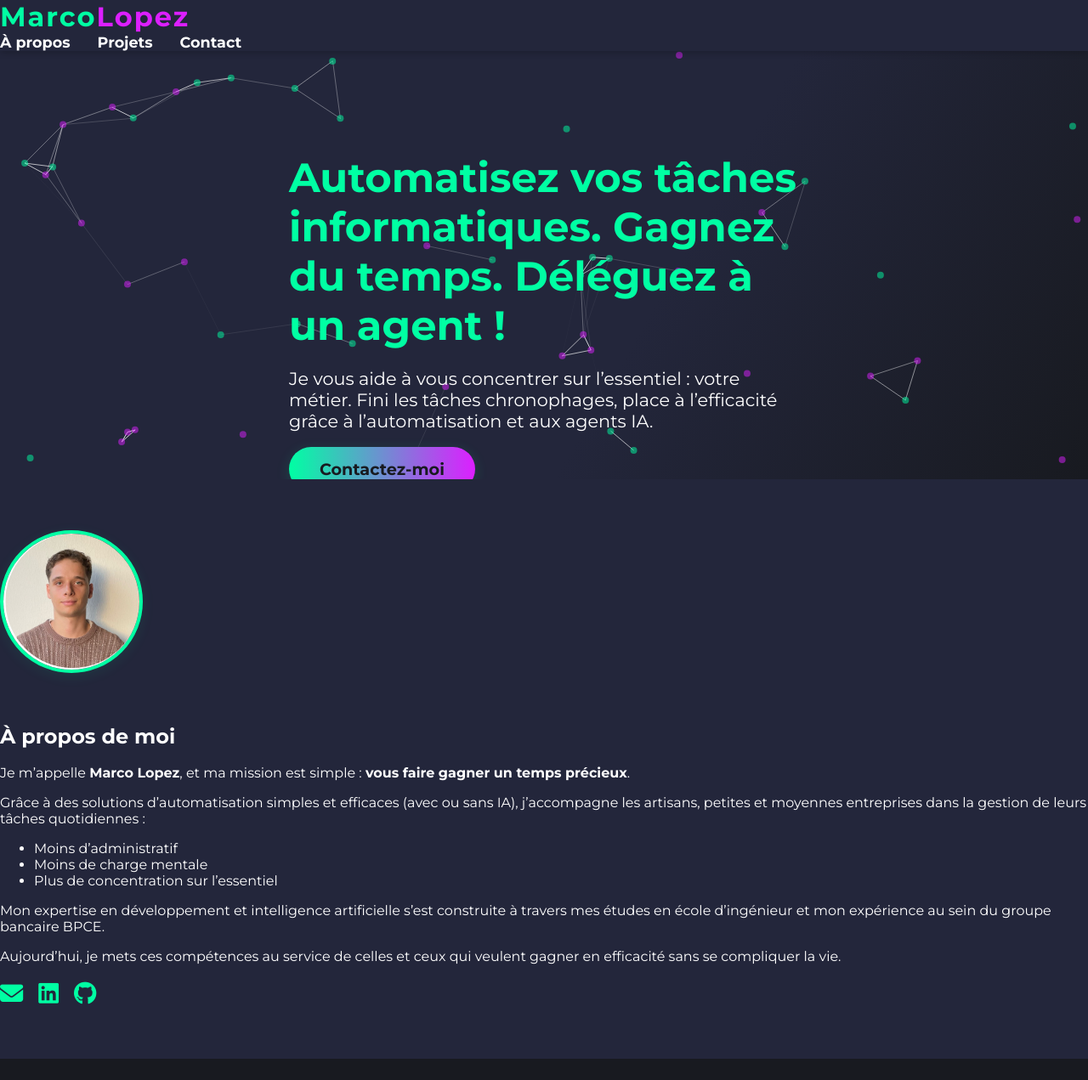
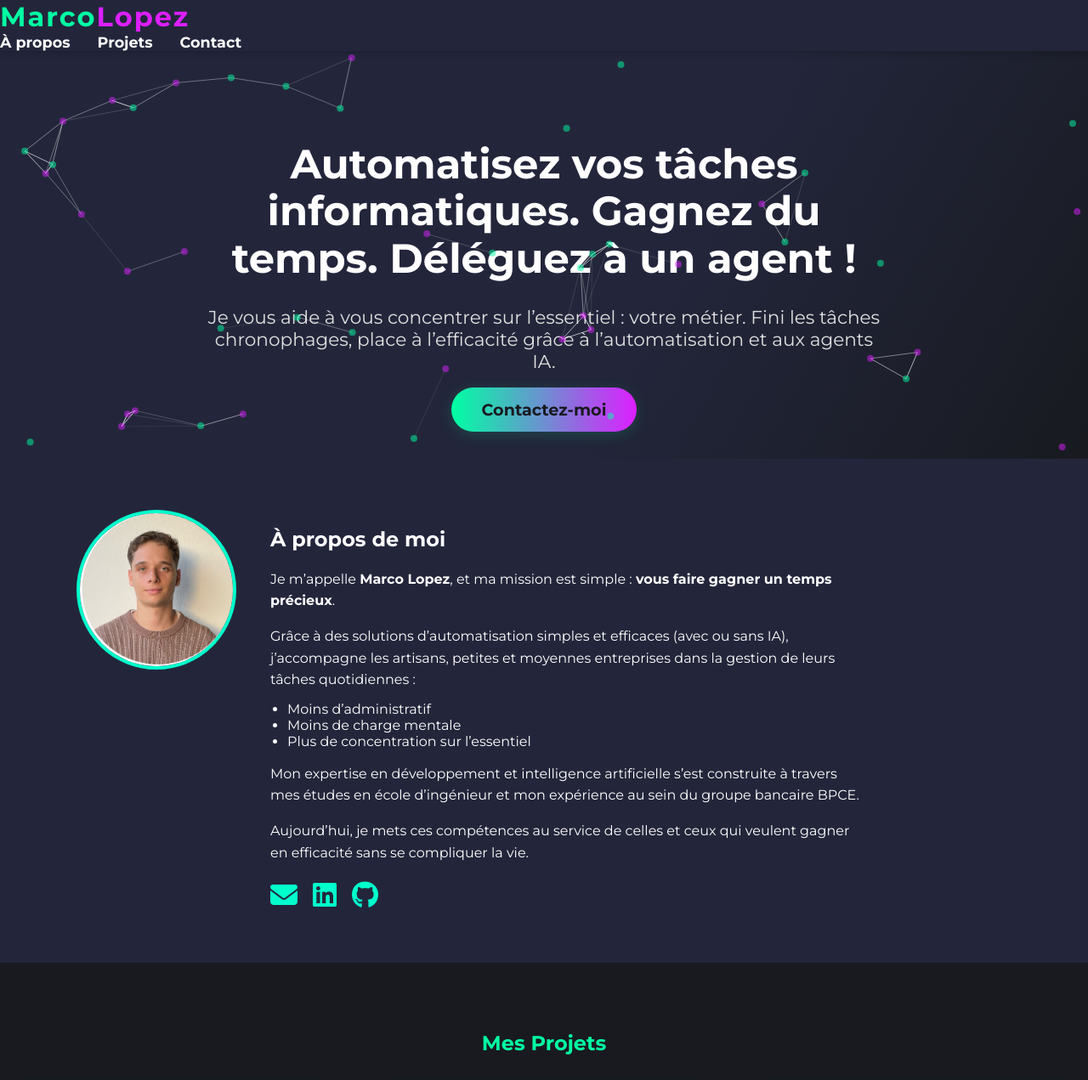
Before and after one commit to marcolopez4031pro-cloud/portfolio, a plain HTML site: page index.html in a window 1280 px wide. Shown: the top 1271 px of the page at 85% size. Drawn offline with nearby package versions, Linux system fonts and the light colour scheme.

Commit message:
Modif vrai profil

```diff
--- a/style.css
+++ b/style.css
@@ -53,21 +53,24 @@ nav a:hover {
   overflow: hidden;
 }
 .hero-content {
-  position: relative;
-  z-index: 2;
-  text-align: left;
-  max-width: 600px;
-  margin-top: 80px;
+  max-width: 800px;      /* Limite la largeur du contenu */
+  margin: 0 auto;        /* Centre horizontalement */
+  text-align: center;    /* Centre le texte */
+  padding: 60px 20px 40px 20px; /* Ajoute de l'espace autour */
 }
-.hero h1 {
-  font-size: 3rem;
-  color: #00FFA3;
-  margin-bottom: 16px;
+
+.hero-content h1 {
+  font-size: 3rem;       /* Ajuste la taille du titre */
+  line-height: 1.15;     /* Améliore l'espacement vertical */
+  font-weight: 700;
+  margin-bottom: 28px;
+  word-break: break-word; /* Évite le débordement */
 }
-.hero p {
-  font-size: 1.3rem;
-  color: #fff;
+
+.hero-content p {
+  font-size: 1.35rem;
   margin-bottom: 32px;
+  color: #e0e0e0;
 }
 .cta-btn {
   background: linear-gradient(90deg, #00FFA3 0%, #DC1FFF 100%);
@@ -97,31 +100,49 @@ nav a:hover {
 }
 .about-content {
   display: flex;
-  align-items: center;
+  align-items: flex-start;
   gap: 40px;
-  flex-wrap: wrap;
+  max-width: 1100px;
+  margin: 0 auto;
 }
+
+.about-text {
+  max-width: 700px;
+}
+
+.about-text ul {
+  margin: 10px 0 10px 20px;
+  padding: 0;
+  list-style: disc;
+}
+
+.about-text p {
+  margin-bottom: 12px;
+  line-height: 1.6;
+}
+
 .profile-pic {
-  width: 160px;
-  height: 160px;
   border-radius: 50%;
+  border: 4px solid #00ffcc;
+  width: 180px;
+  height: 180px;
   object-fit: cover;
-  border: 4px solid #00FFA3;
-  box-shadow: 0 4px 16px rgba(0,255,163,0.08);
 }
+
 .social-links {
   margin-top: 18px;
   display: flex;
   gap: 18px;
 }
+
 .social-links a {
-  color: #00FFA3;
-  font-size: 1.7rem;
-  transition: color 0.2s, transform 0.2s;
+  color: #00ffcc;
+  font-size: 2rem;
+  transition: color 0.2s;
 }
+
 .social-links a:hover {
-  color: #DC1FFF;
-  transform: scale(1.2) rotate(-5deg);
+  color: #a259f7;
 }
 
 .projects-section {
```
